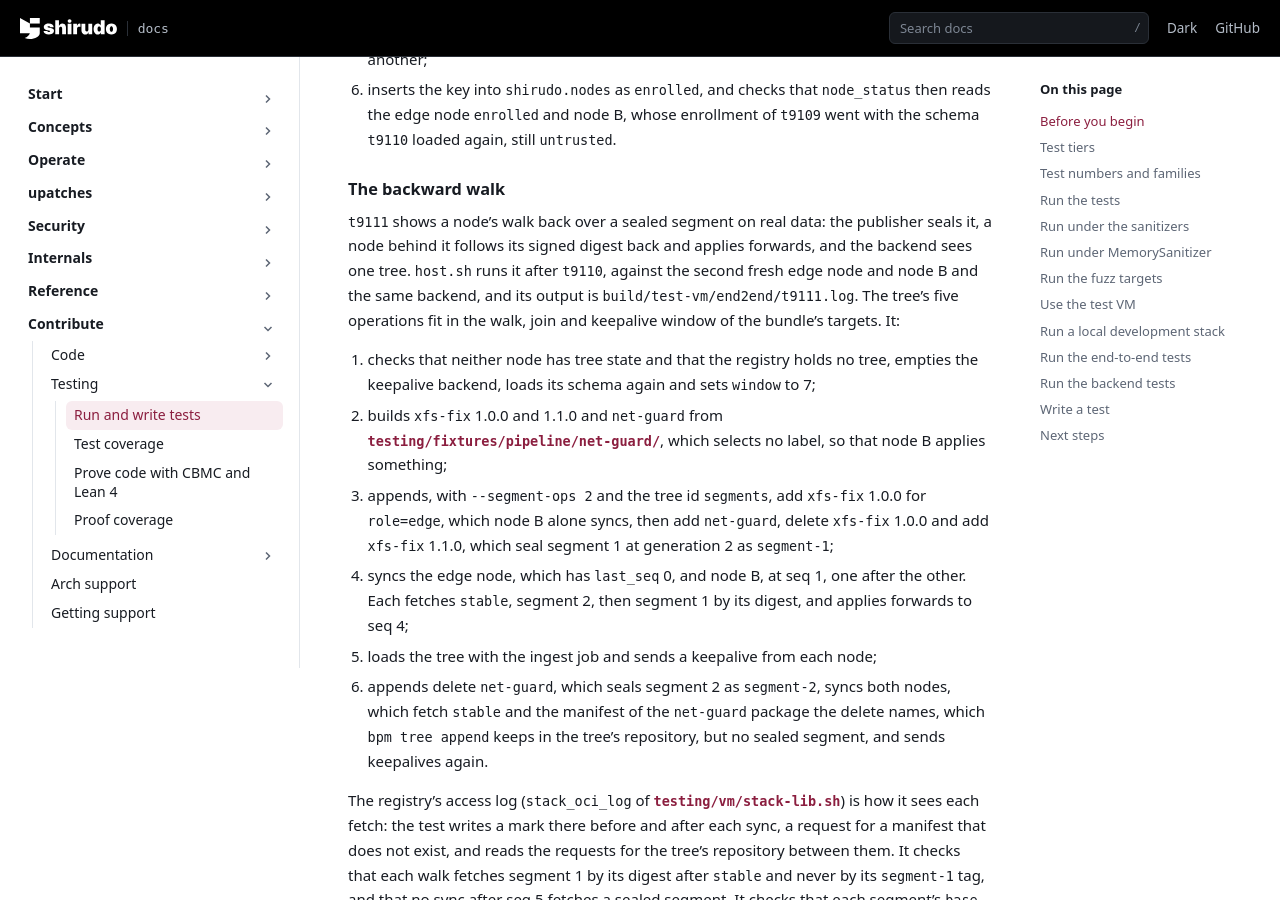
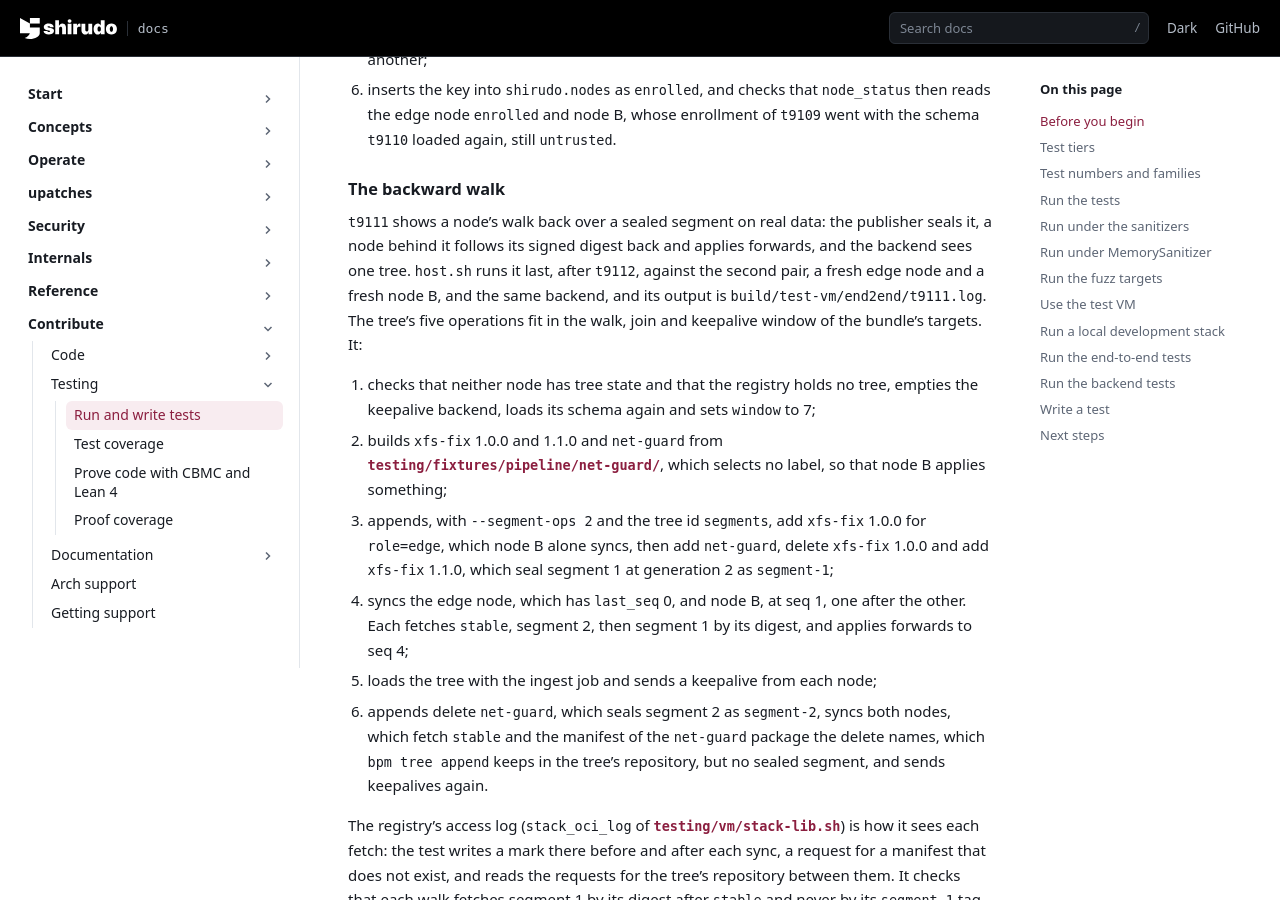
Before and after one commit to AliBashaSY/shirudo, a Sphinx documentation site: the page built from Documentation/contribute/testing/testing.rst, in a window 1280 px wide and 900 px high, scrolled down 19407 px. Built offline with Sphinx 7.4.7, drawn with Linux system fonts in a browser that asks for light colours; pages that are not in the unit, such as notebooks, are missing from menus.

Commit message:
docs: run t9111 last, after t9112, as host.sh does
testing/end2end/host.sh runs t9109, t9110 and t9112 against the first
edge node and node B, then boots a second pair on an empty registry
and runs t9111 against it (testing/end2end/host.sh:373-381). The
section on t9111 in contribute/testing/testing.rst said host.sh runs
it after t9110, against the page's own account of the order further
up.

Say that it runs last, after t9112, on the second pair.

Signed-off-by: Daniel Borkmann <daniel@iogearbox.net>

```diff
--- a/Documentation/contribute/testing/testing.rst
+++ b/Documentation/contribute/testing/testing.rst
@@ -1090,8 +1090,8 @@ The backward walk
 ``t9111`` shows a node's walk back over a sealed segment on real data:
 the publisher seals it, a node behind it follows its signed digest back
 and applies forwards, and the backend sees one tree. ``host.sh`` runs it
-after ``t9110``, against the second fresh edge node and node B and the
-same backend, and its output is ``build/test-vm/end2end/t9111.log``. The
+last, after ``t9112``, against the second pair, a fresh edge node and a
+fresh node B, and the same backend, and its output is ``build/test-vm/end2end/t9111.log``. The
 tree's five operations fit in the walk, join and keepalive window of the
 bundle's targets. It:
 
```
